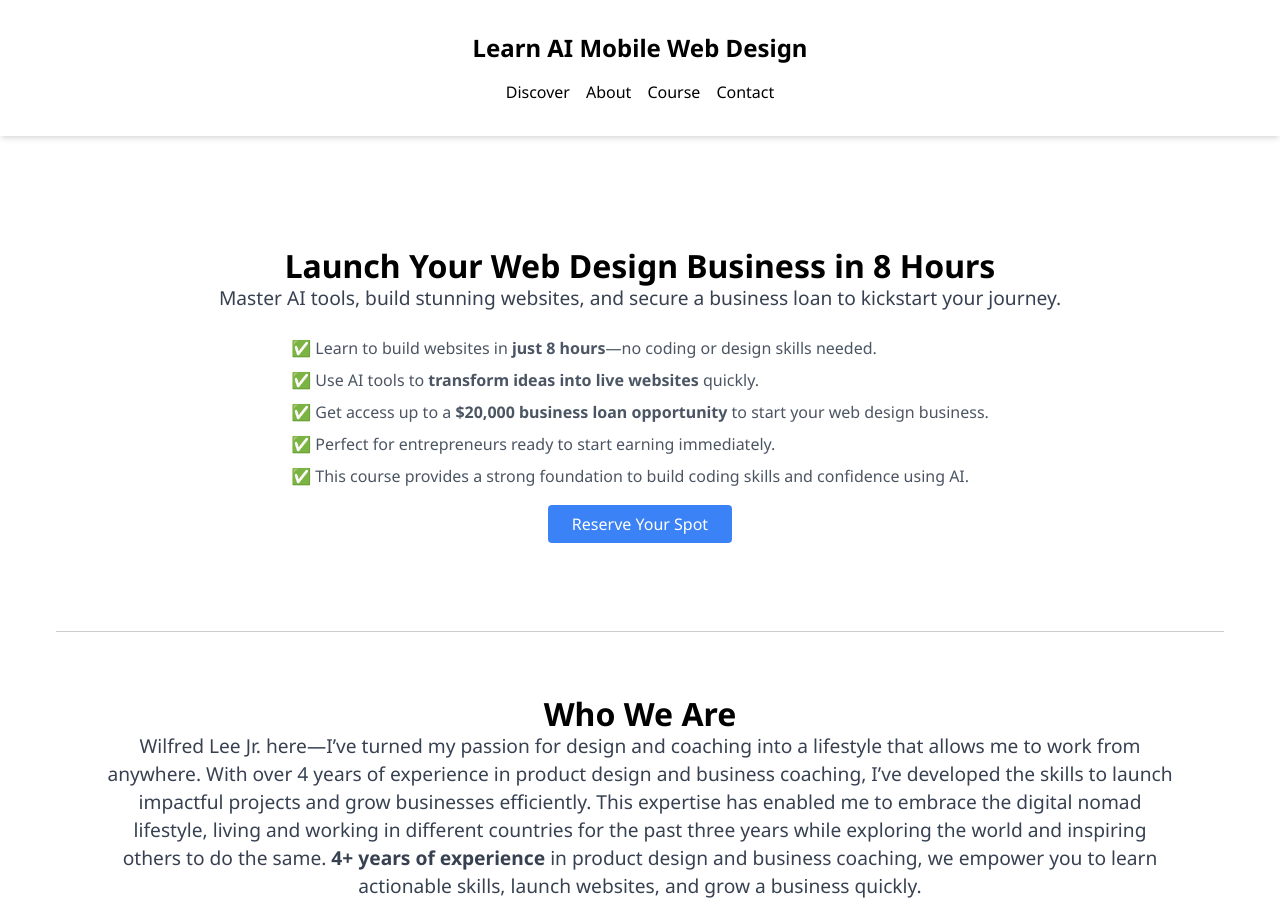
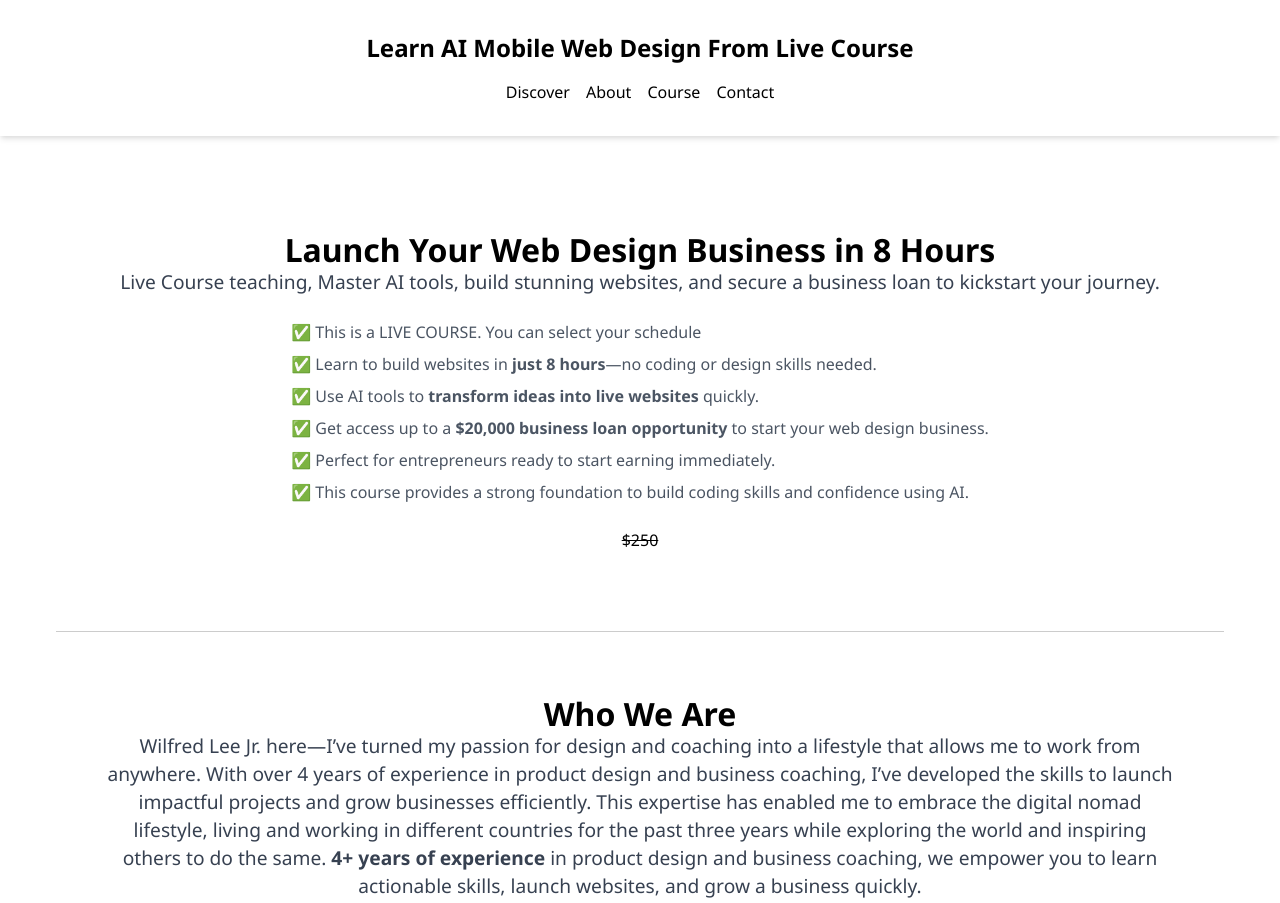
Before and after one commit to Spacemandomains/wilfred_lee_webdesign_course, a plain HTML site: page index.html in a window 1280 px wide. Shown: the top 903 px of the page. Drawn offline with nearby package versions, Linux system fonts and the light colour scheme; a script that the page names is missing.

Commit message:
Add files via upload

```diff
--- a/index.html
+++ b/index.html
@@ -15,7 +15,7 @@
     <!-- Navigation Bar -->
     <nav class="bg-white shadow-md text-black p-4">
         <div class="container mx-auto flex justify-between items-center">
-            <a href="#" class="text-2xl font-bold">Learn AI Mobile Web Design</a>
+            <a href="#" class="text-2xl font-bold">Learn AI Mobile Web Design From Live Course</a>
             <ul class="flex space-x-4">
                 <li><a href="#offerings" class="hover:text-gray-500">Discover</a></li>
                 <li><a href="#about" class="hover:text-gray-500">About</a></li>
@@ -31,8 +31,9 @@
         <div class="section bg-white-800" id="offerings">
             <div class="p-8 text-center">
                 <h1 class="text-3xl font-bold mb-4">Launch Your Web Design Business in 8 Hours</h1>
-                <p class="text-lg text-gray-700 mb-6">Master AI tools, build stunning websites, and secure a business loan to kickstart your journey.</p>
+                <p class="text-lg text-gray-700 mb-6">Live Course teaching, Master AI tools, build stunning websites, and secure a business loan to kickstart your journey.</p>
                 <ul class="text-gray-600 space-y-2 text-left inline-block">
+                    <li>✅ This is a LIVE COURSE. You can select your schedule</li>
                     <li>✅ Learn to build websites in <strong>just 8 hours</strong>—no coding or design skills needed.</li>
                     <li>✅ Use AI tools to <strong>transform ideas into live websites</strong> quickly.</li>
                     <li>✅ Get access up to a <strong>$20,000 business loan opportunity</strong> to start your web design business.</li>
@@ -40,9 +41,10 @@
                     <li>✅ This course provides a strong foundation to build coding skills and confidence using AI. </li>
                 </ul>
                 <div class="mt-6">
-                    <a href="#contact" class="bg-blue-500 text-white px-6 py-2 rounded hover:bg-blue-700">Reserve Your Spot</a>
+                    <span><s>$250</s></span>  <a href='#' class='bumpsale_button2' data-bumpsale='YheHMFfWqqvGSf1kbGr5x3tG' data-bumpsale-text='Buy Now at _PRICE_'></a>
                 </div>
-            </div>
+
+                </div>
         </div>
 
         <!-- About Us -->
@@ -100,7 +102,7 @@
         </div>
         <!-- Assuming you have a button -->
                 <div class="mt-6">
-                    <a href="#contact" class="bg-green-500 text-white px-6 py-2 rounded hover:bg-green-700">Join the Live Course</a>
+                    <span><s>$250</s></span> <a href='#' class='bumpsale_button' data-bumpsale='YheHMFfWqqvGSf1kbGr5x3tG' data-bumpsale-text='Buy Now at _PRICE_'></a>
                 </div>
             </div>
         </div>
@@ -130,6 +132,7 @@
             carousel.style.transform = `translateX(${offset}px)`;
         }
     </script>
+    <script src="https://widgets.bumpsale.co/button.js"></script>
 </body>
 </html>
 
@@ -282,7 +285,7 @@
                 <h2 class="text-2xl font-bold mb-4">Links</h2>
                 <a href="https://www.youtube.com/@PassportHeavy/videos" class="text-lg text-gray-800 hover:underline">Motivation</a>
                 <a href="https://www.bls.gov/ooh/computer-and-information-technology/web-developers.htm" class="text-lg text-gray-800 hover:underline">How To Charge For Your Time</a>
-
+                <a href="https://www.gofundme.com/f/support-wilfreds-journey-of-growth" class="text-lg text-gray-800 hover:underline">GoFundMe</a>
             </div>
 
             <!-- Legal Column -->
```
